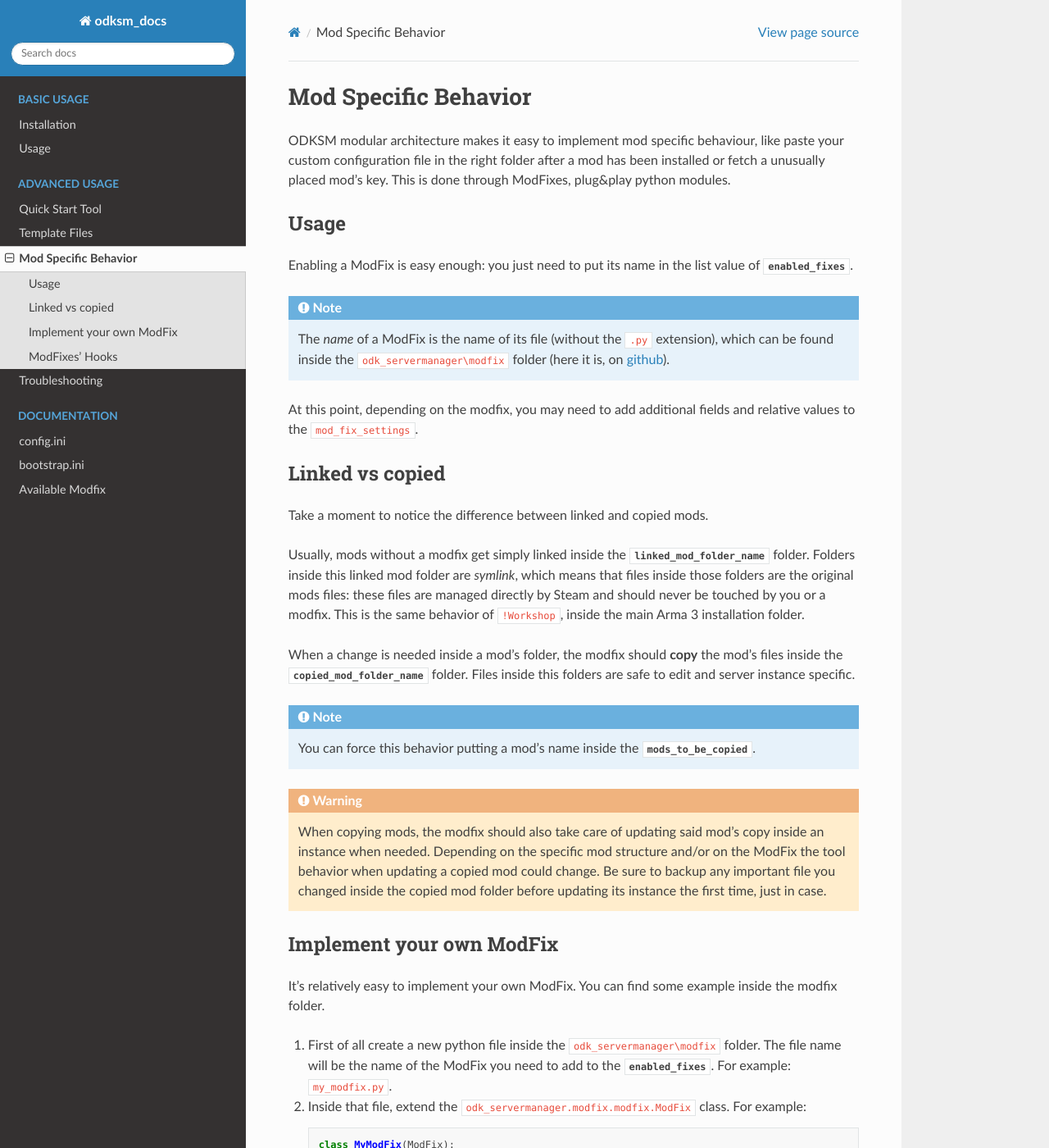
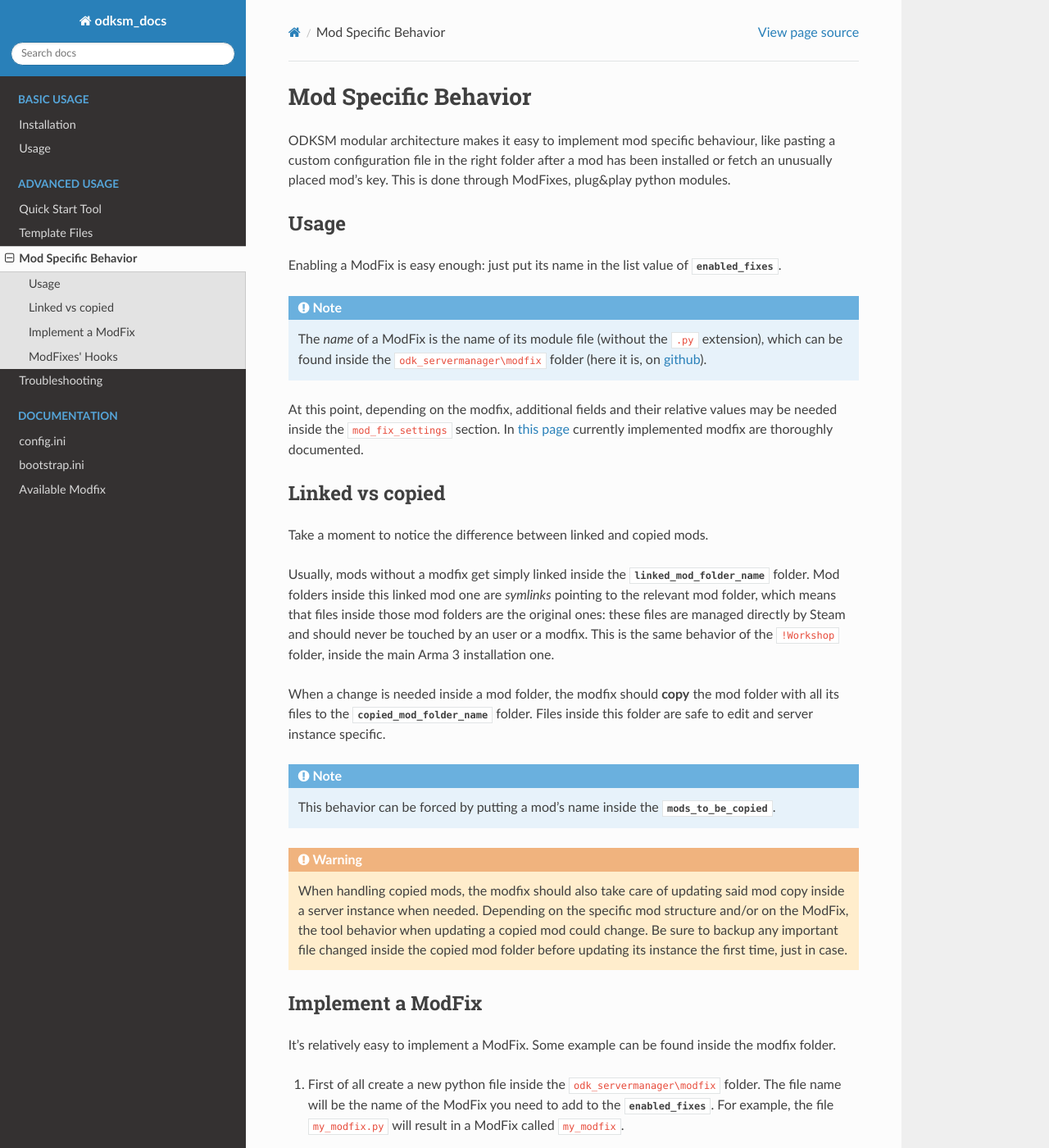
Before and after one commit to CarloDePieri/odk_servermanager_docs, a Sphinx documentation site: the page built from docs/source/modfix.rst, in a window 1280 px wide and 1400 px high. Shown: the whole window at 82% size. Built offline with Sphinx 7.4.7 and the Read the Docs theme 2.0.0, drawn with Linux system fonts in a browser that asks for light colours; some of the changed text lies outside the part shown.

Commit message:
better modfix page with it translation

```diff
--- a/docs/source/modfix.rst
+++ b/docs/source/modfix.rst
@@ -1,20 +1,20 @@
 Mod Specific Behavior
 =====================
 
-ODKSM modular architecture makes it easy to implement mod specific behaviour, like paste your custom configuration file
-in the right folder after a mod has been installed or fetch a unusually placed mod's key. This is done through ModFixes,
-plug&play python modules.
+ODKSM modular architecture makes it easy to implement mod specific behaviour, like pasting a custom configuration file
+in the right folder after a mod has been installed or fetch an unusually placed mod's key. This is done through
+ModFixes, plug&play python modules.
 
 Usage
 ^^^^^
-Enabling a ModFix is easy enough: you just need to put its name in the list value of
+Enabling a ModFix is easy enough: just put its name in the list value of
 :option:`enabled_fixes <mod_fix_settings enabled_fixes>`.
 
-.. note:: The *name* of a ModFix is the name of its file (without the ``.py`` extension), which can be found inside
-    the ``odk_servermanager\modfix`` folder (here it is, on github_).
+.. note:: The *name* of a ModFix is the name of its module file (without the ``.py`` extension), which can be found
+    inside the ``odk_servermanager\modfix`` folder (here it is, on github_).
 
-At this point, depending on the modfix, you may need to add additional fields and relative values to the
-``mod_fix_settings``.
+At this point, depending on the modfix, additional fields and their relative values may be needed inside the
+``mod_fix_settings`` section. In :doc:`this page <modfix_doc>` currently implemented modfix are thoroughly documented.
 
 .. _github: https://github.com/CarloDePieri/odk_servermanager/tree/master/odk_servermanager/modfix
 
@@ -23,67 +23,91 @@ Linked vs copied
 Take a moment to notice the difference between linked and copied mods.
 
 Usually, mods without a modfix get simply linked inside the :option:`linked_mod_folder_name <ODKSM linked_mod_folder_name>`
-folder. Folders inside this linked mod folder are *symlink*, which means that files inside those folders are the original
-mods files: these files are managed directly by Steam and should never be touched by you or a modfix. This is the same behavior
-of ``!Workshop``, inside the main Arma 3 installation folder.
+folder. Mod folders inside this linked mod one are *symlinks* pointing to the relevant mod folder, which means that
+files inside those mod folders are the original ones: these files are managed directly by Steam and should never be touched
+by an user or a modfix. This is the same behavior of the ``!Workshop`` folder, inside the main Arma 3 installation one.
 
-When a change is needed inside a mod's folder, the modfix should **copy** the mod's files inside the
-:option:`copied_mod_folder_name <ODKSM copied_mod_folder_name>` folder. Files inside this folders are safe to edit and
+When a change is needed inside a mod folder, the modfix should **copy** the mod folder with all its files to the
+:option:`copied_mod_folder_name <ODKSM copied_mod_folder_name>` folder. Files inside this folder are safe to edit and
 server instance specific.
 
-.. note:: You can force this behavior putting a mod's name inside the :option:`mods_to_be_copied <ODKSM mods_to_be_copied>`.
+.. note:: This behavior can be forced by putting a mod's name inside the
+    :option:`mods_to_be_copied <ODKSM mods_to_be_copied>`.
 
-.. warning:: When copying mods, the modfix should also take care of updating said mod's copy inside an instance when
-    needed. Depending on the specific mod structure and/or on the ModFix the tool behavior when updating a copied mod could
-    change. Be sure to backup any important file you changed inside the copied mod folder before updating its instance
-    the first time, just in case.
+.. warning:: When handling copied mods, the modfix should also take care of updating said mod copy inside a server instance
+    when needed. Depending on the specific mod structure and/or on the ModFix, the tool behavior when updating a copied
+    mod could change. Be sure to backup any important file changed inside the copied mod folder before updating its
+    instance the first time, just in case.
 
-Implement your own ModFix
-^^^^^^^^^^^^^^^^^^^^^^^^^
-It's relatively easy to implement your own ModFix. You can find some example inside the modfix folder.
+Implement a ModFix
+^^^^^^^^^^^^^^^^^^
+It's relatively easy to implement a ModFix. Some example can be found inside the modfix folder.
 
 #. First of all create a new python file inside the ``odk_servermanager\modfix`` folder. The file name will be the name
-   of the ModFix you need to add to the :option:`enabled_fixes <mod_fix_settings enabled_fixes>`. For example:
-   ``my_modfix.py``.
+   of the ModFix you need to add to the :option:`enabled_fixes <mod_fix_settings enabled_fixes>`. For example, the file
+   ``my_modfix.py`` will result in a ModFix called ``my_modfix``.
 
-#. Inside that file, extend the ``odk_servermanager.modfix.modfix.ModFix`` class. For example:
+   |br|
+
+#. Inside that file, extend the ``odk_servermanager.modfix.ModFix`` class. For example:
+
+   |br|
 
    .. code-block:: python
+
+    # file: odk_servermanager/modfix/my_modfix.py
+    from odk_servermanager.modfix import ModFix
+
 
     class MyModFix(ModFix):
         """This is my wonderfull modfix"""
 
-        name = "my_mod"  # Apply this ModFix to the mod 'my_mod'
+        name = "my_mod"  # this ModFix will be applied to the mod named 'my_mod'
 
    The ``name`` class field is required: by default the modfix will use that field to check if a modfix is to be applied
    to a specific mod. In this case, if the mod called ``my_mod`` is to be loaded (and the ``my_modfix`` is enabled!) this
-   ModFix will be triggered. If you want to modify the mechanism used to pair ModFix to mod, you may override the
-   ``ModFix.does_apply_to_mod()`` method to do so. You may also need to override ``ModFix.update_mods_to_be_copied_list()``
+   ModFix will be triggered.
+
+   If a different pair mechanism between ModFix and mod is desired, the ``ModFix.does_apply_to_mod()``
+   method can be overridden. It may also be necessary to override ``ModFix.update_mods_to_be_copied_list()``,
    which takes care of automatically adding mods name to the :option:`mods_to_be_copied <ODKSM mods_to_be_copied>` list
    when needed.
 
-#. In your ModFix module namespace (after and outside your newly created class) save an object of your ModFix in a variable
-   called ``to_be_registered``:
+   |br|
+
+#. In the MyModFix module namespace (after and outside the newly created class) save a MyModFix object in a variable
+   called ``to_be_registered``, like this:
+
+   |br|
 
    .. code-block:: python
 
     to_be_registered = MyModFix()
 
-   This is required to the ModFix loading mechanism.
+   This is required by the ModFix loading mechanism.
 
-#. Your ModFix will load now but is currently doing nothing. Enter **ModFix hooks**. These are ModFix methods that your
-   class inherited and that by default are set to ``None``. Override the hook (or hooks!) that best cover your needs and
-   implement there your mod specific behavior. More information on hooks can be found in the next section.
+   |br|
 
-   .. important:: Remember that you need to implement behaviors both for the instance *init* and *update* *stages*. More on
+#. MyModFix will now be loaded by the tool, but is currently doing nothing. Enter **ModFix hooks**. These are ModFix
+   methods that the MyModFix class inherited and that by default are set to ``None``. Override the hook (or hooks!)
+   that best cover this modfix needs and implement there the mod specific behavior. More information on hooks can be
+   found in the next section.
+
+   |br|
+
+   .. important:: Remember to implement behaviors both for the instance *init* and *update* *stages*. More on
     this later!
 
-#. It's a good idea to implement a proper test suite for your ModFix. Tests goes into the ``tests\modfixes`` folder,
+#. It's a good idea to implement a proper test suite for MyModFix. Tests goes into the ``tests\modfixes`` folder,
    where you can also find several test examples.
 
-ModFixes' Hooks
-^^^^^^^^^^^^^^^
-Here an example of a hook:
+.. |br| raw:: html
+
+    <br />
+
+ModFixes&#39; Hooks
+^^^^^^^^^^^^^^^^^^^
+This is an example of a modfix hook:
 
 .. code-block:: python
 
@@ -95,16 +119,17 @@ Let's start by going over its arguments:
 
 server_instance: ServerInstance
     This is the object representing the current server instance. It's an instance of the
-    ``odk_servermanager.instance.ServerInstance`` class. You can use this to modify or to obtain information about the
+    ``odk_servermanager.instance.ServerInstance`` class. It can be used to modify or to obtain information about the
     current server instance. Of particular interest is the ``server_instance.S`` object, which is a
-    ``odk_servermanager.settings.ServerInstanceSettings`` instance, containing all settings currently valid for this server instance.
+    ``odk_servermanager.settings.ServerInstanceSettings`` instance, containing all settings currently valid for this
+    server instance.
 
 call_data: List[str]
     This is seldomly needed. It's a list containing, in order, the current *stage*, the current *operation*, and the Mod name.
 
-There are currently 12 hooks you can override. Their name is a combination of three elements:
+There are currently 12 hooks that can be overridden. Their name is a combination of three elements:
 
-hook_[stage]_[operation]_[time]
+hook^_[stage]_[operation]_[time]
     :stage: init, update
     :operation: copy, link
     :time: pre, post, replace
@@ -135,10 +160,10 @@ hook_[stage]_[operation]_[time]
 
 .. object:: time: replace
 
-    These hooks replace the default *operation*. Pre and Post hooks can still be called around these hooks.
+    These hooks replace the default *operation*. Pre and Post hooks can still be called around replace hooks.
 
-.. hint:: If you need a replace hook to do nothing (for example to prevent a copy update) you still need to override
-    the hook ``hook_update_copy_replace``. Just have it do nothing with a ``pass`` instruction like this:
+.. hint:: If a replace hook that activates and does exactly nothing is needed (for example to prevent a regular copy
+    update), override the hook ``hook_update_copy_replace`` and have it do nothing with a ``pass`` instruction like this:
 
     .. code-block:: python
 
```
Also changed, not shown: other parts of docs/source/modfix.rst (+2 -2 lines), 2 other files.
